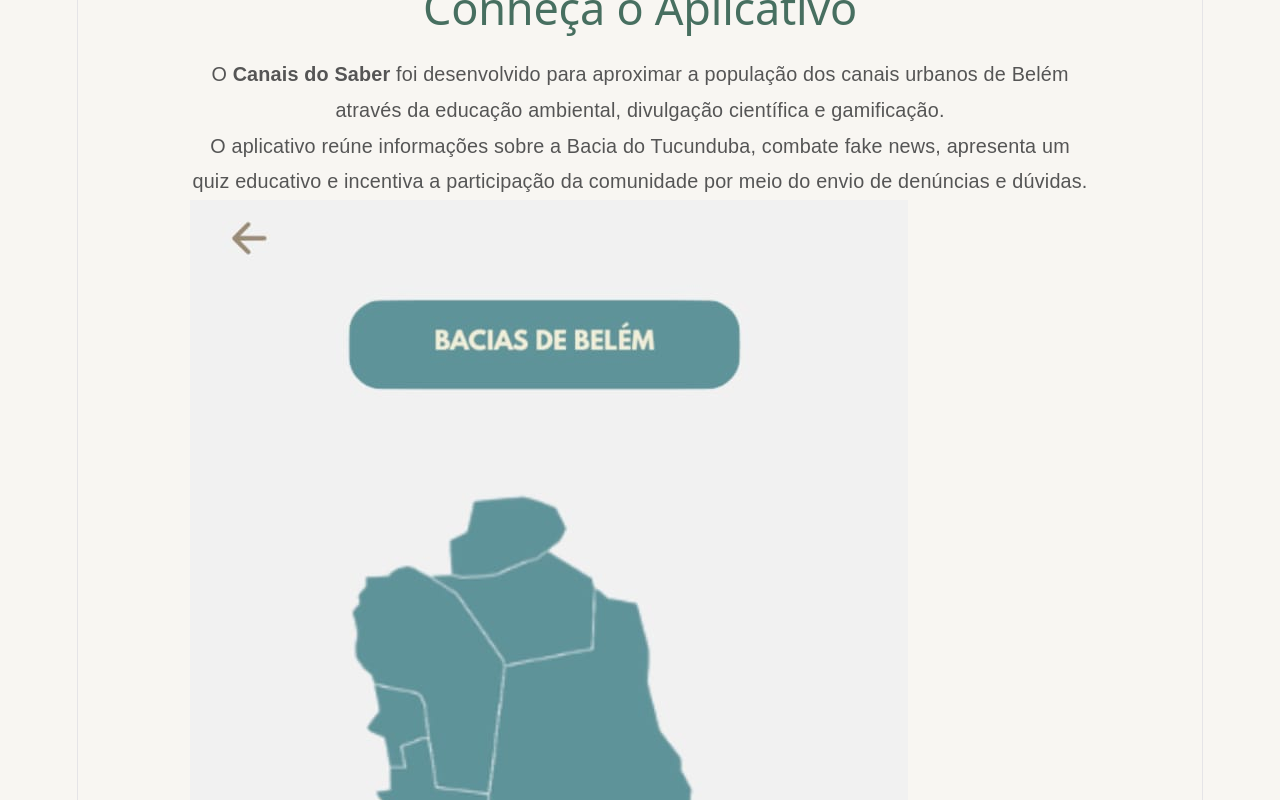
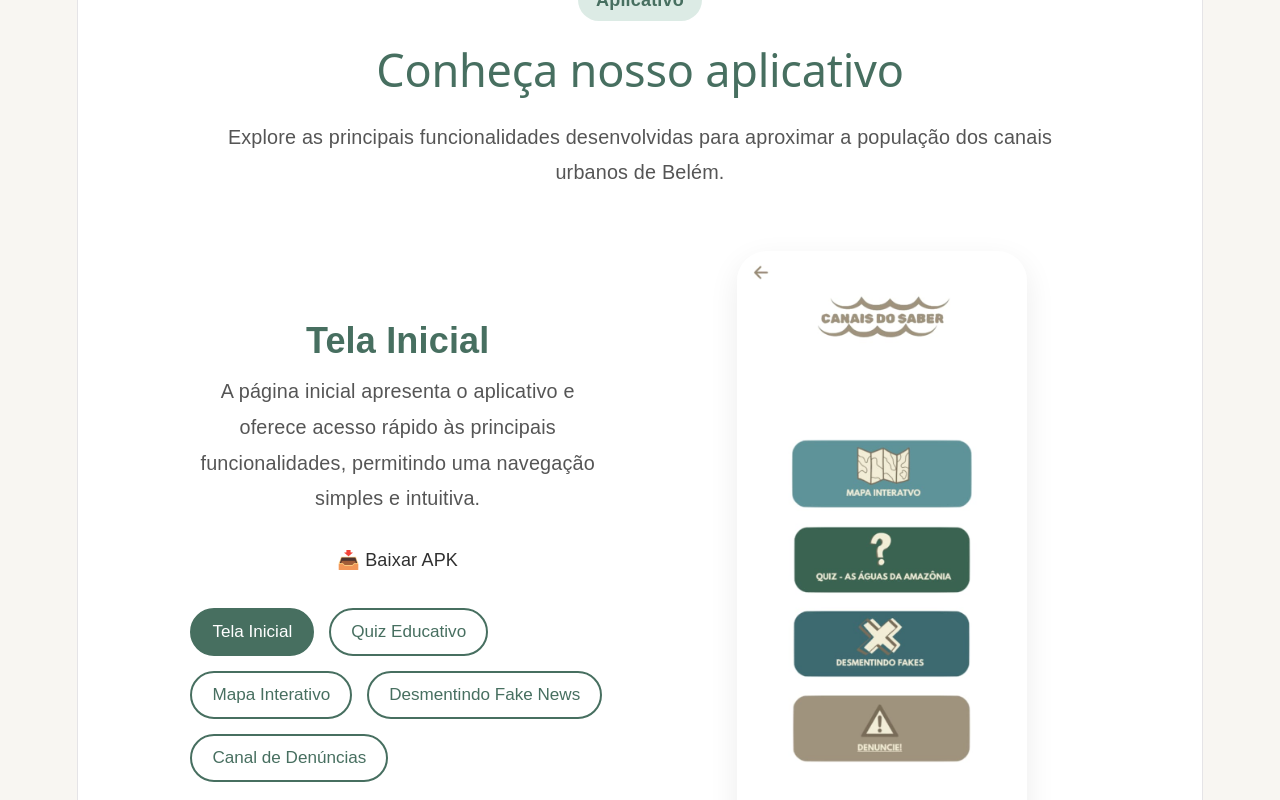
Before and after one commit to DheboraCoelho/canais-do-saber-site, a React (Vite) app: page / in a window 1280 px wide. Shown: the part 1440-2240 px from the top of the page. Built offline with nearby package versions, Linux system fonts and the light colour scheme.

Commit message:
atualização

```diff
--- a/src/sections/Aplicativo.jsx
+++ b/src/sections/Aplicativo.jsx
@@ -1,59 +1,104 @@
-import { useEffect, useState } from "react";
+import { useState } from "react";
 import "../styles/Aplicativo.css";
 
+export default function Aplicativo() {
   const telas = [
-  "/telas/home.png",
-  "/telas/quiz.png",
-  "/telas/mapa.png",
-  "/telas/fake.png",
-  "/telas/denuncia.png",
+    {
+      titulo: "Tela Inicial",
+      imagem: "/telas/home.png",
+      texto:
+        "A página inicial apresenta o aplicativo e oferece acesso rápido às principais funcionalidades, permitindo uma navegação simples e intuitiva."
+    },
+    {
+      titulo: "Quiz Educativo",
+      imagem: "/telas/quiz.png",
+      texto:
+        "Responda perguntas sobre meio ambiente, canais urbanos e combate à desinformação enquanto aprende de forma divertida."
+    },
+    {
+      titulo: "Mapa Interativo",
+      imagem: "/telas/mapa.png",
+      texto:
+        "Explore os canais urbanos de Belém e conheça sua localização, importância ambiental e informações relevantes."
+    },
+    {
+      titulo: "Desmentindo Fake News",
+      imagem: "/telas/fake.png",
+      texto:
+        "Descubra como identificar notícias falsas relacionadas ao meio ambiente e tenha acesso a informações confiáveis."
+    },
+    {
+      titulo: "Canal de Denúncias",
+      imagem: "/telas/denuncia.png",
+      texto:
+        "Contribua para a preservação dos canais urbanos enviando denúncias de descarte irregular de lixo e outros problemas ambientais."
+    }
   ];
 
-export default function Aplicativo() {
   const [telaAtual, setTelaAtual] = useState(0);
-
-  useEffect(() => {
-    const intervalo = setInterval(() => {
-      setTelaAtual((prev) => (prev + 1) % telas.length);
-    }, 3000);
-
-    return () => clearInterval(intervalo);
-  }, []);
 
   return (
     <section id="aplicativo" className="aplicativo">
+      <div className="container">
 
-      <div className="aplicativo-texto">
+        <div className="section-title">
+          <span className="tag">Aplicativo</span>
 
-        <h2>Conheça o Aplicativo</h2>
+          <h2>Conheça nosso aplicativo</h2>
 
           <p>
-          O <strong>Canais do Saber</strong> foi desenvolvido para aproximar a
-          população dos canais urbanos de Belém através da educação ambiental,
-          divulgação científica e gamificação.
+            Explore as principais funcionalidades desenvolvidas para aproximar
+            a população dos canais urbanos de Belém.
           </p>
+        </div>
 
-        <p>
-          O aplicativo reúne informações sobre a Bacia do Tucunduba, combate
-          fake news, apresenta um quiz educativo e incentiva a participação da
-          comunidade por meio do envio de denúncias e dúvidas.
-        </p>
+        <div className="item">
+
+          <div className="app-texto">
+
+            <h3>{telas[telaAtual].titulo}</h3>
+
+            <p>{telas[telaAtual].texto}</p>
+
+            <a
+              href="https://drive.google.com/drive/folders/1SWiXei1bq8Y6zyoBZAzOLNj046bcZCpp"
+              target="_blank"
+              rel="noopener noreferrer"
+              className="btn btn-primary"
+            >
+              📥 Baixar APK
+            </a>
+
+            <div className="botoes-app">
+
+              {telas.map((tela, index) => (
+                <button
+                  key={index}
+                  onClick={() => setTelaAtual(index)}
+                  className={`btn-app ${
+                    telaAtual === index ? "ativo" : ""
+                  }`}
+                >
+                  {tela.titulo}
+                </button>
+              ))}
 
             </div>
 
-      <div className="celular">
+          </div>
 
-        <div className="tela">
+          <div className="app-imagem">
 
             <img
-            src={telas[telaAtual]}
-            alt="Tela do aplicativo"
+              src={telas[telaAtual].imagem}
+              alt={telas[telaAtual].titulo}
             />
 
           </div>
 
         </div>
 
+      </div>
     </section>
   );
 }
--- a/src/styles/Aplicativo.css
+++ b/src/styles/Aplicativo.css
@@ -0,0 +1,116 @@
+.aplicativo{
+    padding:100px 10%;
+    background:#fff;
+}
+
+/* ===================================== */
+
+.item{
+    display:flex;
+    align-items:center;
+    justify-content:space-between;
+    gap:70px;
+    margin-top:60px;
+    flex-wrap:wrap;
+}
+
+/* ===================================== */
+
+.app-texto{
+    flex:1;
+    min-width:320px;
+    max-width:520px;
+}
+
+.app-texto h3{
+    font-size:2rem;
+    color:var(--verde);
+    margin-bottom:20px;
+}
+
+.app-texto p{
+    margin-bottom:30px;
+    line-height:1.8;
+}
+
+/* ===================================== */
+
+.botoes-app{
+    display:flex;
+    flex-wrap:wrap;
+    gap:15px;
+    margin-top:35px;
+}
+
+.btn-app{
+    background:white;
+    color:var(--verde);
+
+    border:2px solid var(--verde);
+
+    padding:12px 20px;
+
+    border-radius:30px;
+
+    cursor:pointer;
+
+    font-size:.95rem;
+
+    transition:var(--transition);
+}
+
+.btn-app:hover{
+    background:var(--verde);
+    color:white;
+}
+
+.btn-app.ativo{
+    background:var(--verde);
+    color:white;
+}
+
+/* ===================================== */
+
+.app-imagem{
+    flex:1;
+    min-width:320px;
+
+    display:flex;
+    justify-content:center;
+    align-items:center;
+}
+
+.app-imagem img{
+    width:290px;
+    border-radius:30px;
+    box-shadow:var(--sombra);
+    transition:var(--transition);
+}
+
+.app-imagem img:hover{
+    transform:translateY(-8px);
+}
+
+/* ===================================== */
+
+@media (max-width:900px){
+
+    .item{
+        flex-direction:column-reverse;
+        text-align:center;
+        gap:40px;
+    }
+
+    .app-texto{
+        max-width:100%;
+    }
+
+    .botoes-app{
+        justify-content:center;
+    }
+
+    .app-imagem img{
+        width:240px;
+    }
+
+}
--- a/src/styles/Curiosidades.css
+++ b/src/styles/Curiosidades.css
@@ -149,7 +149,8 @@
 
 .card-curiosidade img{
 
-    height:200px;
+
+    height:180px;
 
 }
 
--- a/src/styles/Equipe.css
+++ b/src/styles/Equipe.css
@@ -71,8 +71,9 @@
 .foto-equipe img{
 
     width:100%;
+    max-width:650px;
+    margin:auto;
 
-    max-width:900px;
 
     border-radius:25px;
 
```
Lines whose indentation alone changed are shown as unchanged.
